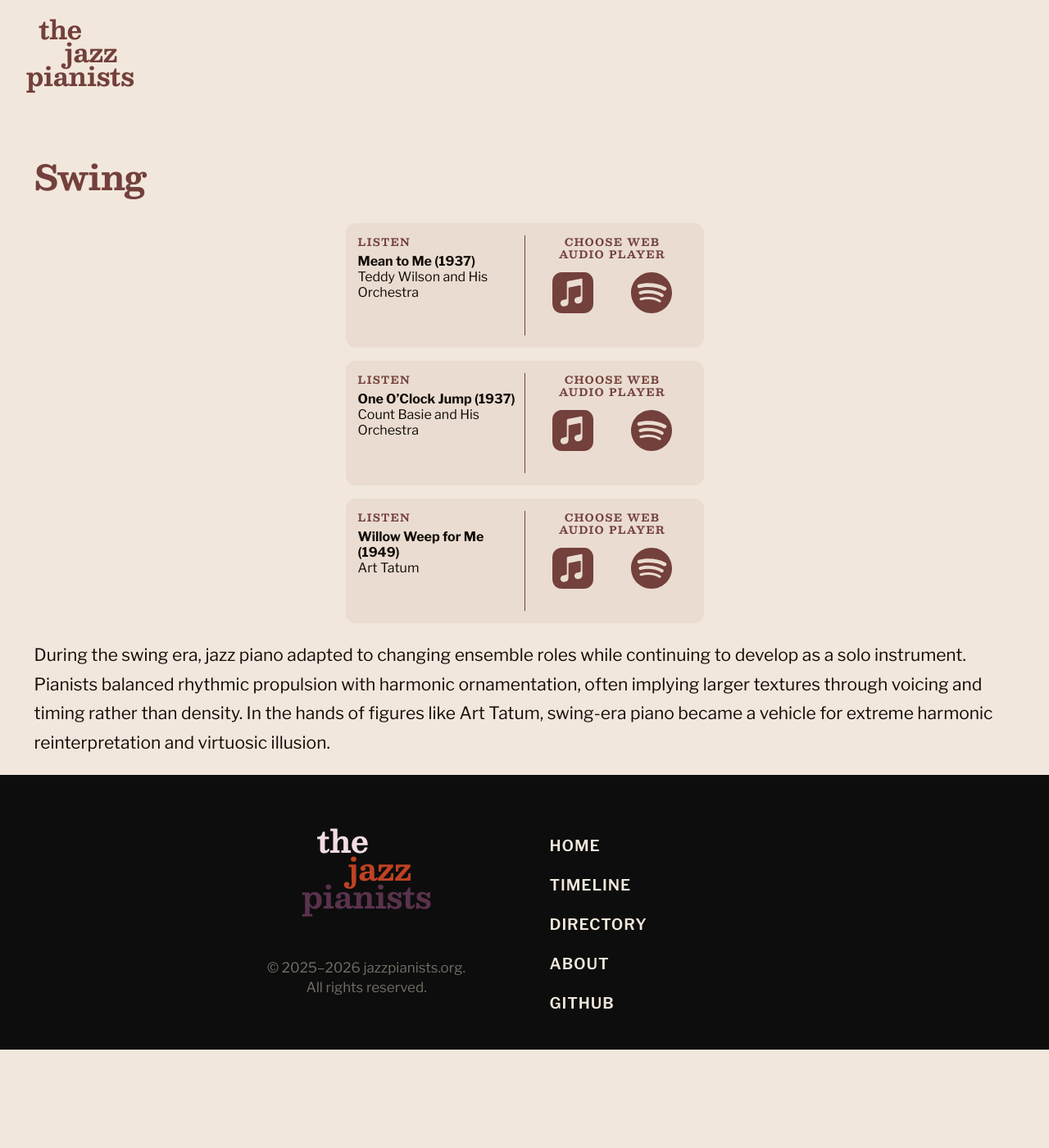
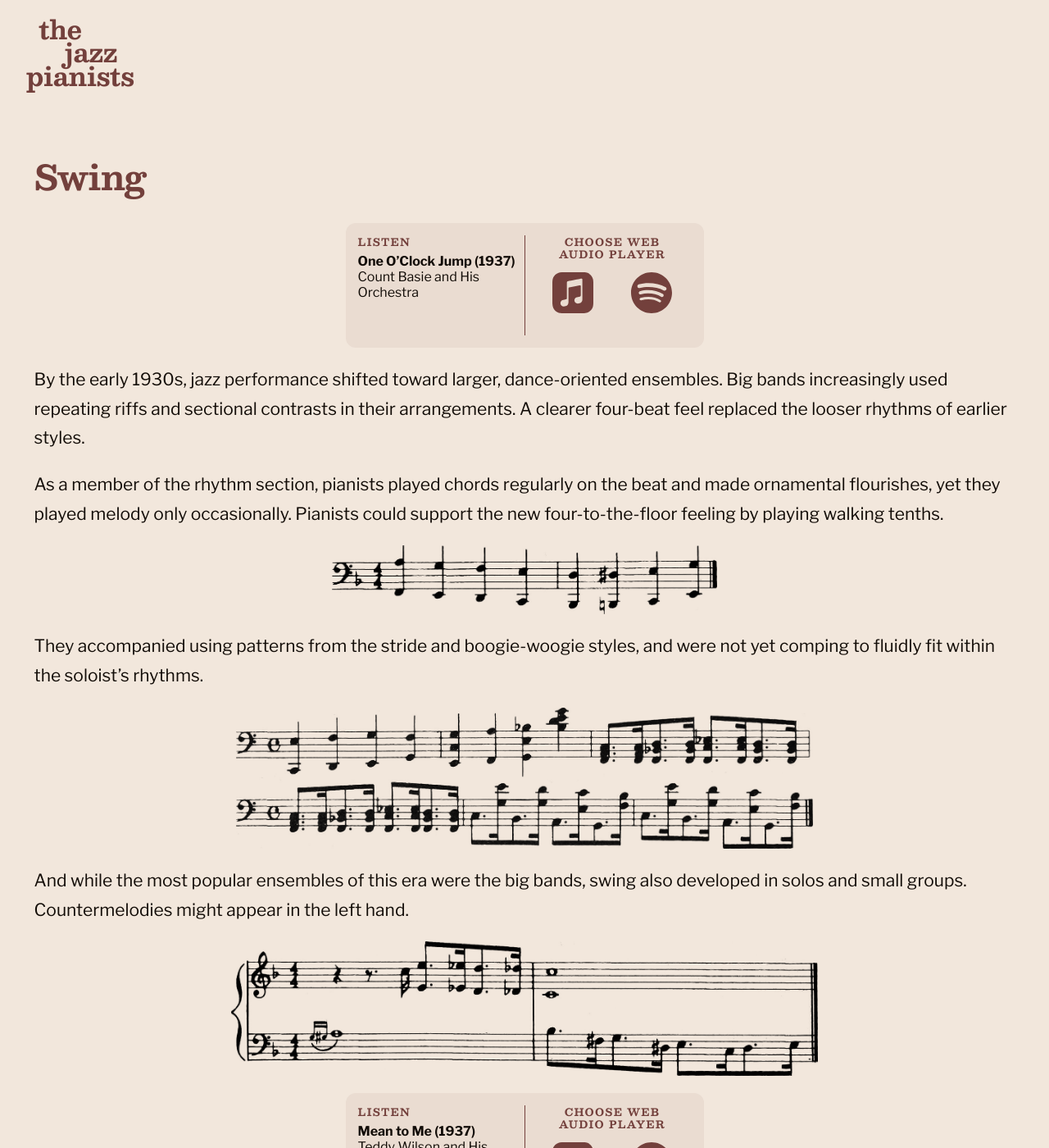
Before and after one commit to legion80/jazzpianists-org, a Jekyll site: the page built from collections/_genres/swing.md, in a window 1280 px wide and 1400 px high. Shown: the whole window at 82% size. Built offline with Jekyll 4.4.1, drawn with Linux system fonts in a browser that asks for light colours; some of the changed text lies outside the part shown.

Commit message:
Update swing

```diff
--- a/collections/_genres/swing.md
+++ b/collections/_genres/swing.md
@@ -5,10 +5,24 @@ timeline_start: 1932
 timeline_end: 1945
 ---
 
+{% include u/music-player-embed.html pk=35 %}
+
+By the early 1930s, jazz performance shifted toward larger, dance-oriented ensembles. Big bands increasingly used repeating riffs and sectional contrasts in their arrangements. A clearer four-beat feel replaced the looser rhythms of earlier styles.
+
+As a member of the rhythm section, pianists played chords regularly on the beat and made ornamental flourishes, yet they played melody only occasionally. Pianists could support the new four-to-the-floor feeling by playing walking tenths.
+
+![Swing walking tenths]({{ site.timeline-image-directory }}swing-tenths.jpg){: .music-example style="max-height: 4em" }
+
+They accompanied using patterns from the stride and boogie-woogie styles, and were not yet comping to fluidly fit within the soloist's rhythms.
+
+![Swing bass styles]({{ site.timeline-image-directory }}swing-bass-styles.jpg){: .music-example style="max-height: 8.2em" }
+
+And while the most popular ensembles of this era were the big bands, swing also developed in solos and small groups. Countermelodies might appear in the left hand.
+
+![Swing countermelody]({{ site.timeline-image-directory }}swing-countermelody.jpg){: .music-example style="max-height: 7.8em" }
+
 {% include u/music-player-embed.html pk=37 %}
 
-{% include u/music-player-embed.html pk=35 %}
+In the hands of figures like Art Tatum, swing-era piano became a vehicle for extreme harmonic reinterpretation and virtuosic display.
 
 {% include u/music-player-embed.html pk=36 %}
-
-During the swing era, jazz piano adapted to changing ensemble roles while continuing to develop as a solo instrument. Pianists balanced rhythmic propulsion with harmonic ornamentation, often implying larger textures through voicing and timing rather than density. In the hands of figures like Art Tatum, swing-era piano became a vehicle for extreme harmonic reinterpretation and virtuosic illusion.
```
Also changed, not shown: assets/images/timeline/swing-bass-styles.jpg (added), assets/images/timeline/swing-countermelody.jpg (added), assets/images/timeline/swing-tenths.jpg (added).
